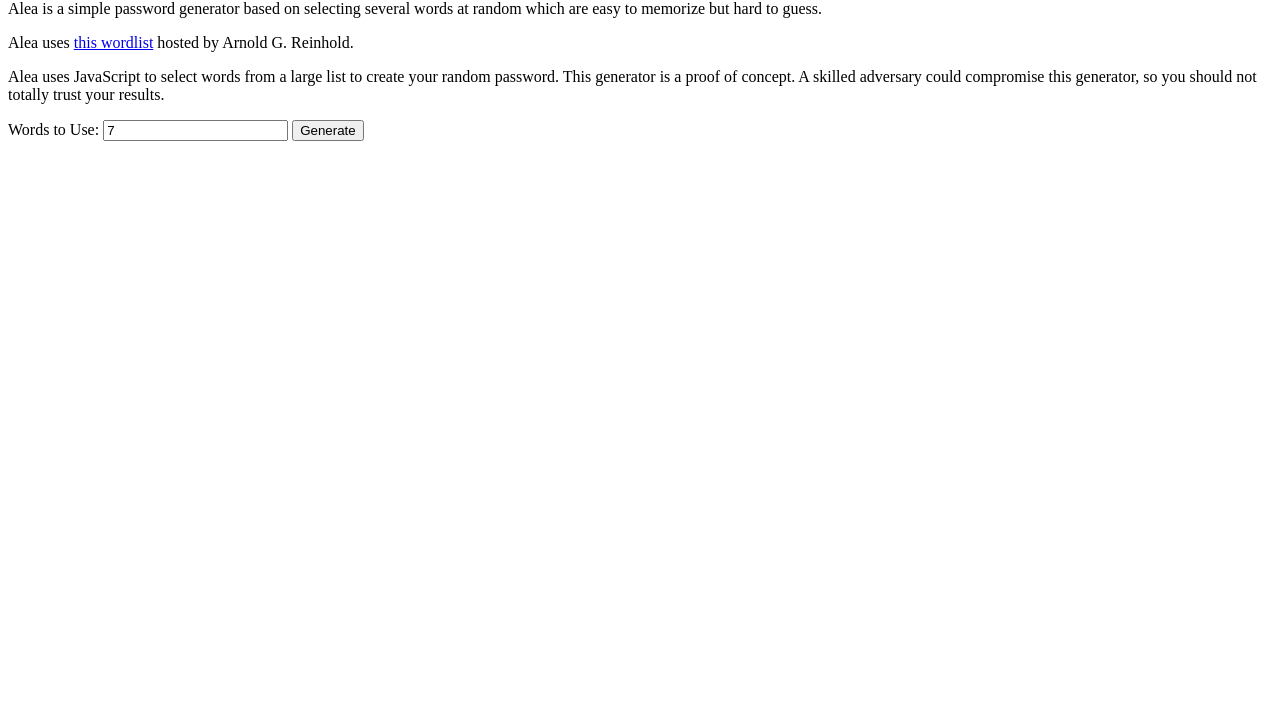
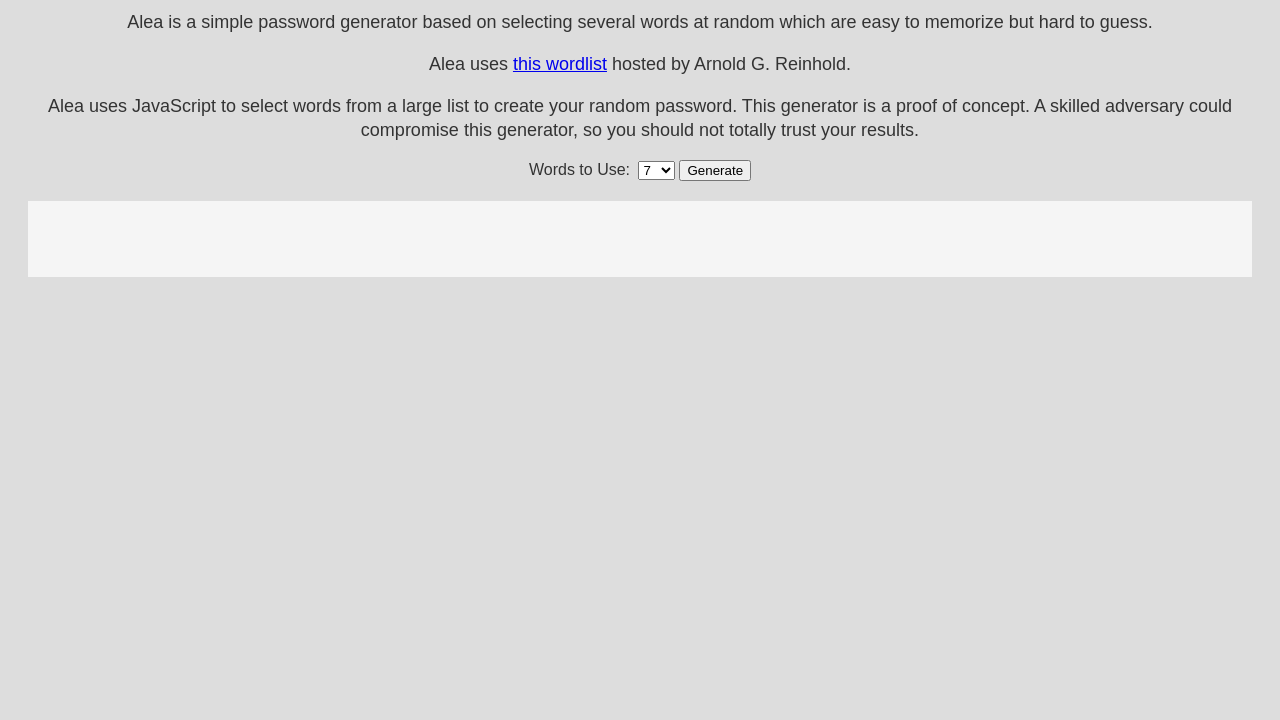
Before and after one commit to tvanantwerp/alea, a plain HTML site: page index.html in a window 1280 px wide. Shown: the part 80-800 px from the top of the page. Drawn offline with Linux system fonts and the light colour scheme.

Commit message:
Add styles and fix carriage return bug

```diff
--- a/css/style.css
+++ b/css/style.css
@@ -0,0 +1,42 @@
+html,
+body {
+  background-color: #ddd;
+  text-align: center;
+}
+
+p,
+h1,
+input,
+label {
+  color: #333;
+  font-family: sans-serif;
+}
+
+h1 {
+  font-size: 36px;
+  font-weight: lighter;
+}
+
+p {
+  font-size: 18px;
+  line-height: 24px;
+}
+
+.password {
+  background-color: #f5f5f5;
+  color: #444;
+  font-family: monospace;
+  font-size: 24px;
+  line-height: 36px;
+  margin: 20px;
+  min-height: 36px;
+  padding: 20px;
+}
+
+.single-word {
+  margin: 0 10px 0 0;
+}
+
+.single-word:last-child {
+  margin: 0;
+}
--- a/index.html
+++ b/index.html
@@ -13,10 +13,28 @@
         <p>Alea uses <a href="http://world.std.com/~reinhold/diceware.html">this wordlist</a> hosted by Arnold G. Reinhold.</p>
         <p>Alea uses JavaScript to select words from a large list to create your random password. This generator is a proof of concept. A skilled adversary could compromise this generator, so you should not totally trust your results.</p>
 
-        <label for="words">Words to Use:&nbsp;</label><input id="words" type="number" value="7" required>
+        <label for="words">Words to Use:&nbsp;</label>
+        <select id="words">
+            <option value="1">1</option>
+            <option value="2">2</option>
+            <option value="3">3</option>
+            <option value="4">4</option>
+            <option value="5">5</option>
+            <option value="6">6</option>
+            <option value="7" selected>7</option>
+            <option value="8">8</option>
+            <option value="9">9</option>
+            <option value="10">10</option>
+            <option value="11">11</option>
+            <option value="12">12</option>
+            <option value="13">13</option>
+            <option value="14">14</option>
+            <option value="15">15</option>
+            <option value="16">16</option>
+        </select>
         <button onclick="iacto()">Generate</button>
 
-        <div id="password"></div>
+        <div id="password" class="password"></div>
         <script src="js/main.js"></script>
     </body>
 </html>
--- a/js/main.js
+++ b/js/main.js
@@ -23,12 +23,12 @@ function iacto() {
       }
 
       for (var m = 0, n = passwordLookup.length; m < n; m++) {
-        passwordResult += theList[passwordLookup[m]];
+        passwordResult += ('<span class="single-word">' + theList[passwordLookup[m]] + '</span>');
       }
 
       passwordDisplay.innerHTML = passwordResult;
 
-    } else {
+    } else if (xmlhttp.readyState == 4 && xmlhttp.status != 200) {
       passwordDisplay.innerHTML = "Something went wrong";
     }
   };
@@ -38,7 +38,7 @@ function iacto() {
 }
 
 function csvToObj(csv) {
-  var lines = csv.split('\n'),
+  var lines = csv.split(/\r\n/),
       result = {};
 
   for (var i = 0, j = lines.length; i < j; i++) {
```
